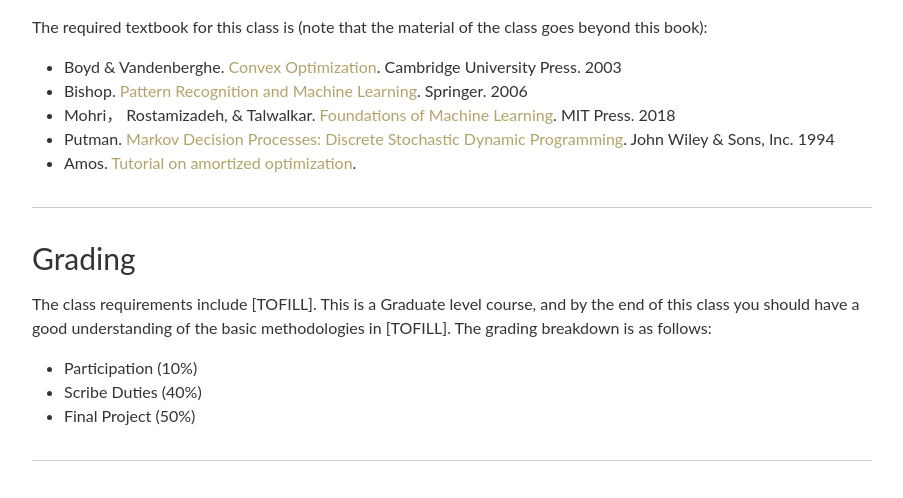
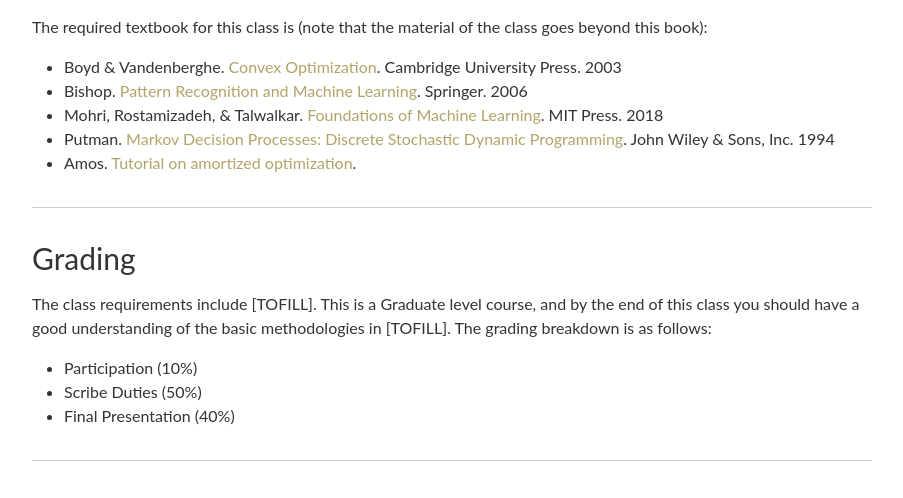
Before and after one commit to Bo-Dai/CSE6243-fall2023, a Jekyll site: the page built from _pages/logistics.md, in a window 1280 px wide and 900 px high, scrolled down 336 px. Shown: the part 155-653 px from the top of the window, without its empty margins (188-1091 px from the left). Built offline with Jekyll 4.4.1, drawn with Linux system fonts in a browser that asks for light colours.

Commit message:
Update logistics.md

```diff
--- a/_pages/logistics.md
+++ b/_pages/logistics.md
@@ -14,7 +14,7 @@ title: Logistics
 The required textbook for this class is (note that the material of the class goes beyond this book):
 - Boyd & Vandenberghe. [Convex Optimization](https://web.stanford.edu/~boyd/cvxbook/). Cambridge University Press. 2003
 - Bishop. [Pattern Recognition and Machine Learning](https://www.microsoft.com/en-us/research/uploads/prod/2006/01/Bishop-Pattern-Recognition-and-Machine-Learning-2006.pdf). Springer. 2006
-- Mohri， Rostamizadeh, & Talwalkar. [Foundations of Machine Learning](https://cs.nyu.edu/~mohri/mlbook/). MIT Press. 2018
+- Mohri, Rostamizadeh, & Talwalkar. [Foundations of Machine Learning](https://cs.nyu.edu/~mohri/mlbook/). MIT Press. 2018
 - Putman. [Markov Decision Processes: Discrete Stochastic Dynamic Programming](https://onlinelibrary.wiley.com/doi/book/10.1002/9780470316887).  John Wiley & Sons, Inc. 1994
 - Amos. [Tutorial on amortized optimization](https://arxiv.org/pdf/2202.00665.pdf).
 
@@ -28,8 +28,8 @@ This is a Graduate level course, and by the end of this class you should have a
 The grading breakdown is as follows:
 
 - Participation (10%)
-- Scribe Duties (40%)
-- Final Project (50%)
+- Scribe Duties (50%)
+- Final Presentation (40%)
 
 
 ***
```
